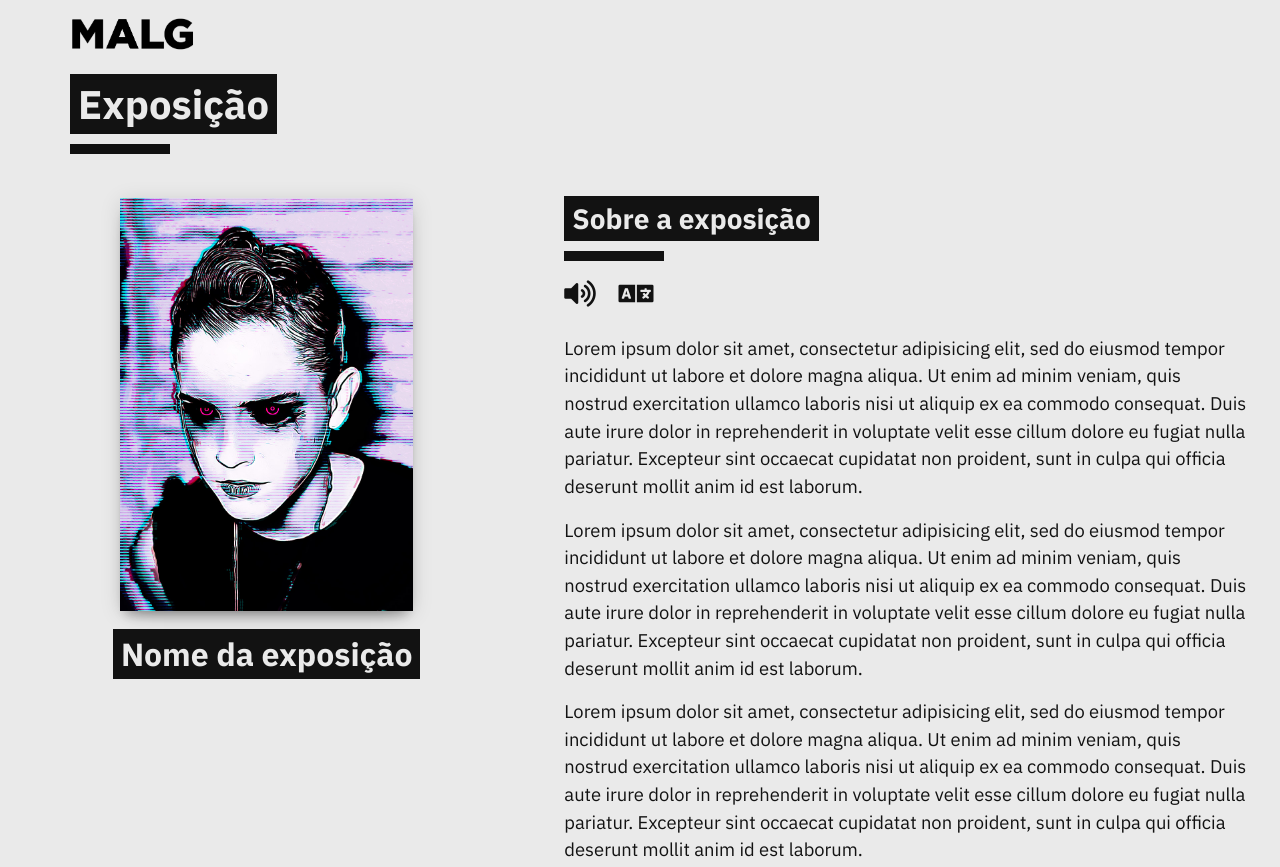
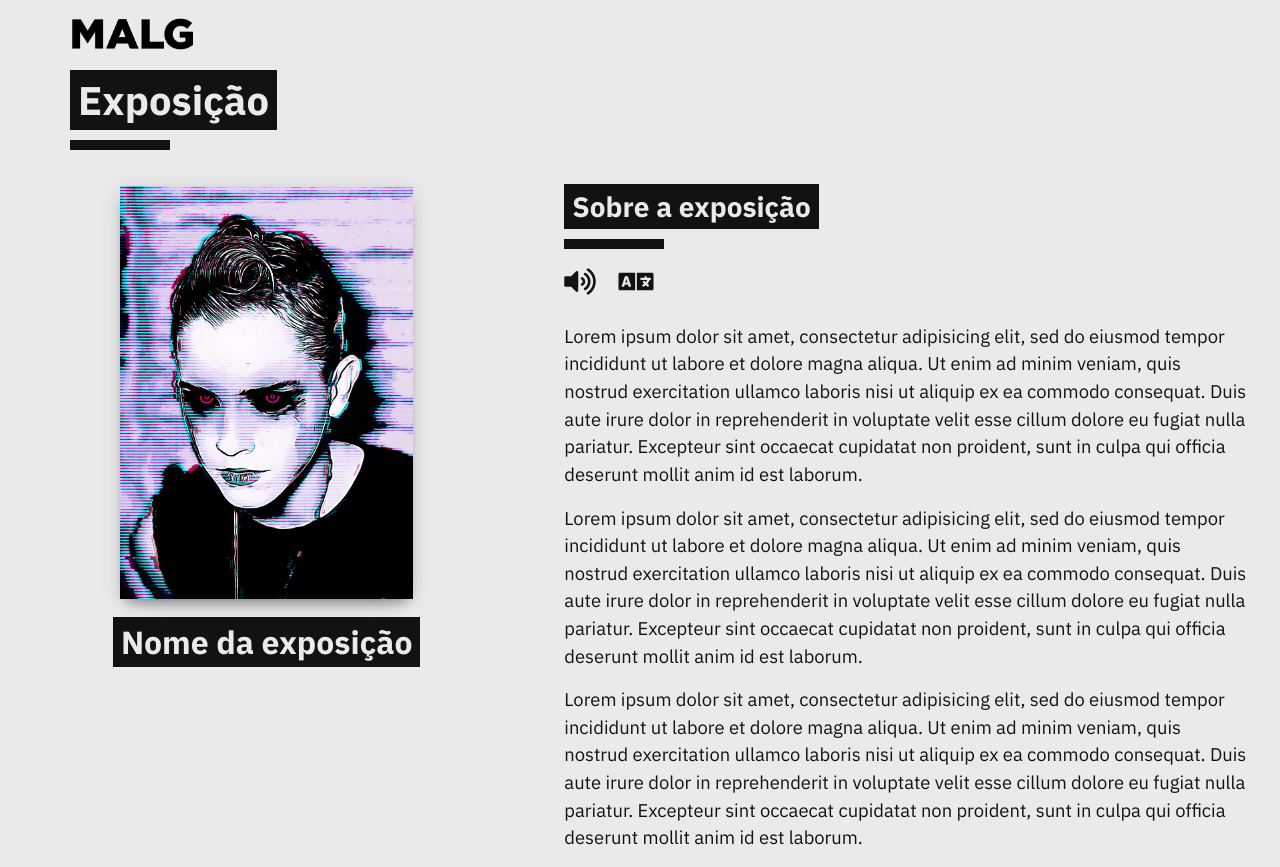
Before and after one commit to UltimateMercer/MALG, a plain HTML site: page exp-malg.html in a window 1280 px wide. Shown: the top 867 px of the page. Drawn offline with nearby package versions, Linux system fonts and the light colour scheme.

Commit message:
Firefox
Testing a fix in a title...

```diff
--- a/exp-malg.html
+++ b/exp-malg.html
@@ -138,10 +138,10 @@
       <div class="container-fluid bg-soft">
         <div class="container p-0">
           <div class="col-lg-2 offset-lg-0 col-md-6 offset-md-3 col-12 p-0">
-            <div class="mt-1 py-2">
-              <h1 class=" text-grey mb-3">
-                <span class="py-1 px-2 bg-dark line-teste">
-                  <strong>Exposição</strong>
+            <div class="mt-2">
+              <h1 class="text-grey mb-3">
+                <span class="py-1  bg-dark line-teste">
+                  <strong class="px-2"> Exposição</strong>
                 </span>
               </h1>
               <div class=" bar-malg bg-dark mb-3"></div>
```
